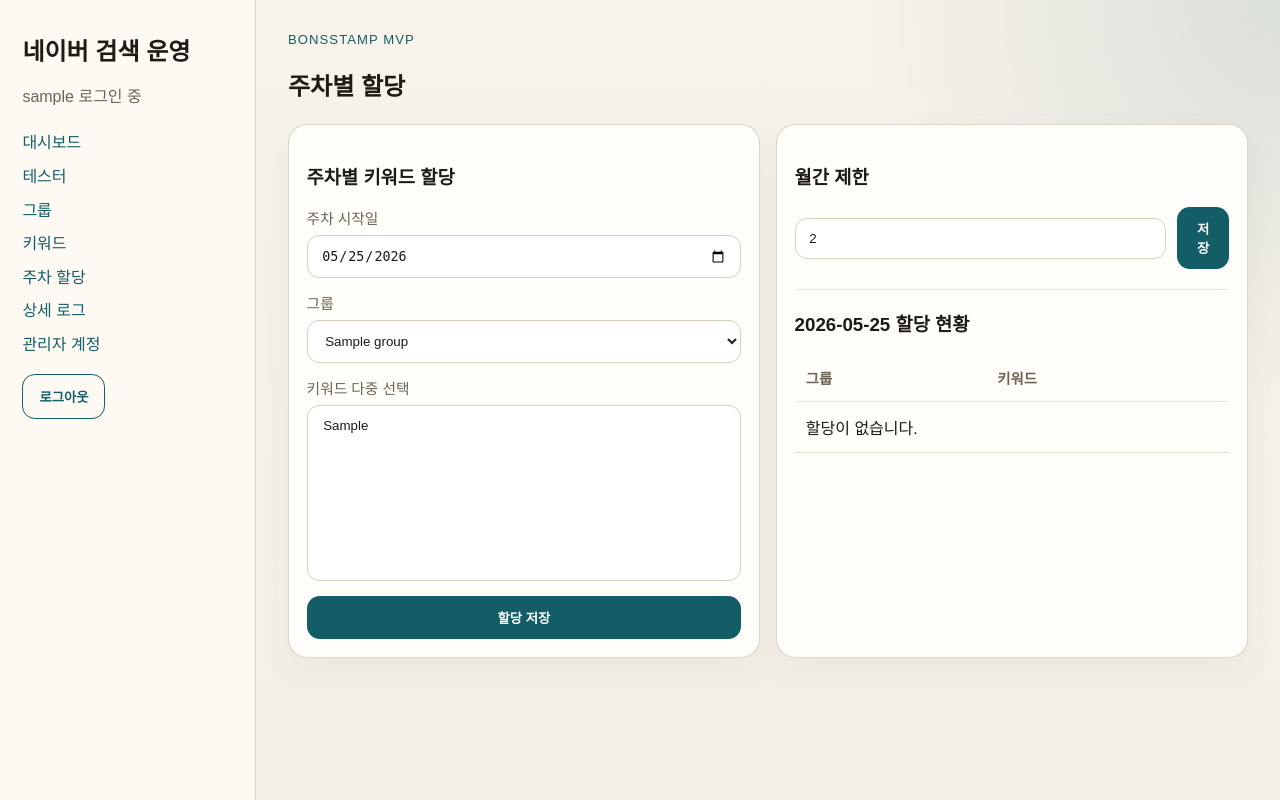
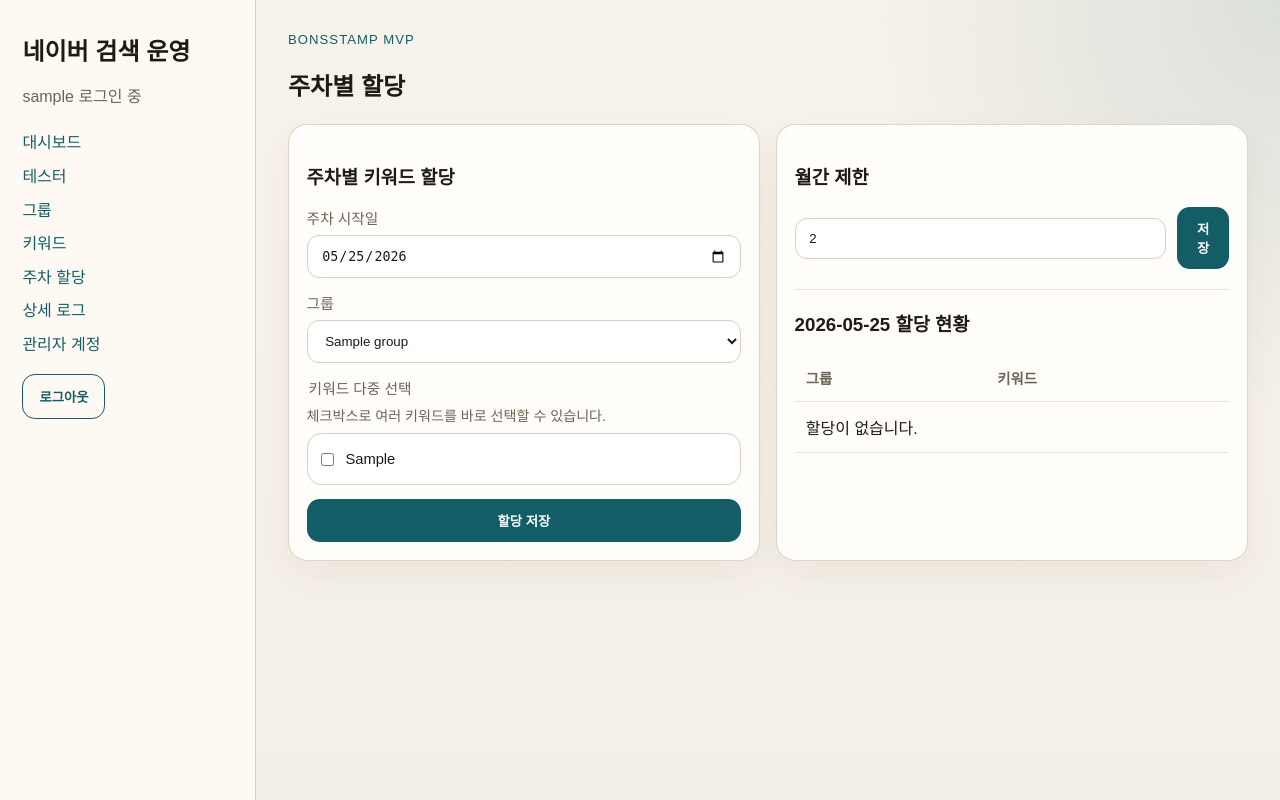
Before and after one commit to Oring/n-search-ops, a FastAPI app: page /admin/assignments in a window 1280 px wide. Run offline with FastAPI, Linux system fonts and the light colour scheme; the visitor is signed in with stand-in values (Sample User, id 1); tables that the repository leaves empty hold one stand-in row (values such as "Sample post"); some libraries are stand-ins or nearby versions.

Commit message:
Fix admin keyword multi-select UX

```diff
--- a/app/static/app.css
+++ b/app/static/app.css
@@ -65,6 +65,19 @@ select[multiple] {
 
 label span {
   display: block;
+  margin-bottom: 0.4rem;
+  font-size: 0.92rem;
+  color: var(--muted);
+}
+
+fieldset {
+  margin: 0;
+  padding: 0;
+  border: 0;
+  min-width: 0;
+}
+
+legend {
   margin-bottom: 0.4rem;
   font-size: 0.92rem;
   color: var(--muted);
@@ -199,6 +212,45 @@ th {
   width: auto;
 }
 
+.keyword-fieldset {
+  display: grid;
+  gap: 0.55rem;
+}
+
+.checkbox-list {
+  display: grid;
+  gap: 0.55rem;
+  max-height: 16rem;
+  overflow: auto;
+  padding: 0.85rem;
+  border: 1px solid var(--line);
+  border-radius: 0.9rem;
+  background: white;
+}
+
+.checkbox-item {
+  display: flex;
+  align-items: center;
+  gap: 0.7rem;
+  padding: 0.2rem 0;
+}
+
+.checkbox-item input {
+  width: auto;
+  margin: 0;
+}
+
+.checkbox-item span {
+  margin: 0;
+  color: var(--text);
+}
+
+.hint {
+  margin: 0;
+  color: var(--muted);
+  font-size: 0.88rem;
+}
+
 .flash {
   display: flex;
   justify-content: space-between;
--- a/app/templates/admin/assignments.html
+++ b/app/templates/admin/assignments.html
@@ -16,14 +16,18 @@
             {% endfor %}
           </select>
         </label>
-        <label>
-          <span>키워드 다중 선택</span>
-          <select name="keyword_ids" multiple size="8">
+        <fieldset class="keyword-fieldset">
+          <legend>키워드 다중 선택</legend>
+          <p class="hint">체크박스로 여러 키워드를 바로 선택할 수 있습니다.</p>
+          <div class="checkbox-list">
             {% for keyword in keywords %}
-              <option value="{{ keyword.id }}">{{ keyword.phrase }}</option>
+              <label class="checkbox-item">
+                <input type="checkbox" name="keyword_ids" value="{{ keyword.id }}" />
+                <span>{{ keyword.phrase }}</span>
+              </label>
             {% endfor %}
-          </select>
-        </label>
+          </div>
+        </fieldset>
         <button type="submit">할당 저장</button>
       </form>
     </article>
```
Also changed, not shown: tests/integration/test_admin_management.py (+5 -4 lines).
